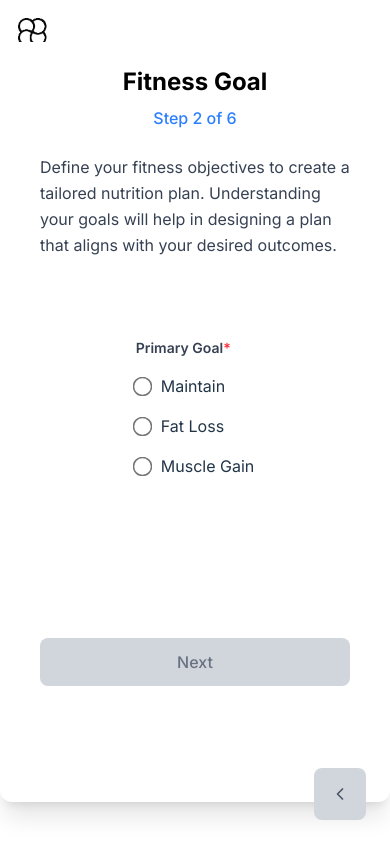
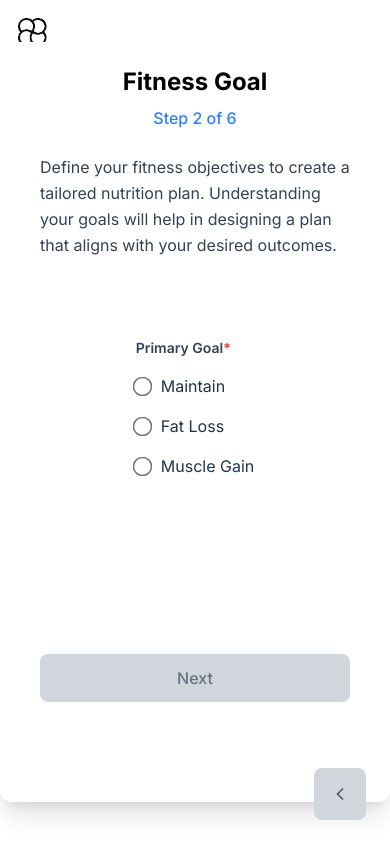
Before and after one commit to sandeepaMallawarachchi/fitbite, a React (Vite) app in the folder client/: page /SignUpStep2 in a window 390 px wide. Built offline with nearby package versions, Linux system fonts and the light colour scheme.

Commit message:
responsive change

```diff
--- a/client/src/components/DietaryDetails.tsx
+++ b/client/src/components/DietaryDetails.tsx
@@ -68,7 +68,7 @@ function DietaryDetails() {
         <form onSubmit={handleSubmit}>
           <div className="grid grid-cols-1 lg:grid-cols-2 gap-x-16">
             {/* LEFT COLUMN */}
-            <div className="space-y-8">
+            <div className="space-y-8 mb-4">
               {/* Meal Preference */}
               <div>
                 <label className="block text-sm font-semibold text-gray-800 mb-2">
--- a/client/src/components/FitnessGoal.tsx
+++ b/client/src/components/FitnessGoal.tsx
@@ -179,7 +179,7 @@ const FitnessGoal = () => {
             <button
               type="submit"
               disabled={!isFormValid}
-              className={`font-medium py-3 px-8 rounded-lg w-full transition-colors duration-200 ${isFormValid
+              className={`font-medium mt-4 py-3 px-8 rounded-lg w-full transition-colors duration-200 ${isFormValid
                 ? "bg-green-300 text-black hover:bg-green-400 cursor-pointer"
                 : "bg-gray-300 text-gray-500 cursor-not-allowed"
                 }`}
--- a/client/src/components/MealHabits.tsx
+++ b/client/src/components/MealHabits.tsx
@@ -66,7 +66,7 @@ function MealHabit() {
         <form onSubmit={handleSubmit}>
           <div className="grid grid-cols-1 lg:grid-cols-2 gap-x-16">
             {/* Left Column */}
-            <div className="space-y-12">
+            <div className="space-y-12 mb-4">
               {/* Daily Meals */}
               <div>
                 <label className="block text-md font-semibold text-gray-800 mb-3">
--- a/client/src/components/TellABoutYouForm.tsx
+++ b/client/src/components/TellABoutYouForm.tsx
@@ -354,7 +354,7 @@ const TellABoutYouForm = () => {
               </div>
             </div>
             {/* Next Button */}
-            <div className="pt-32 mb-10">
+            <div className="md:pt-32 mb-10">
               <button
                 onClick={handleSubmit}
                 disabled={!isFormValid}
--- a/client/src/index.css
+++ b/client/src/index.css
@@ -33,15 +33,15 @@ body {
 
 button {
   border-radius: 8px;
-  cursor: pointer;
+  /* cursor: pointer; */
   transition:
     border-color 0.25s,
     transform 0.2s ease;
 }
 
-button:hover {
+/* button:hover {
   transform: scale(1.10);
-}
+} */
 
 
 
```
